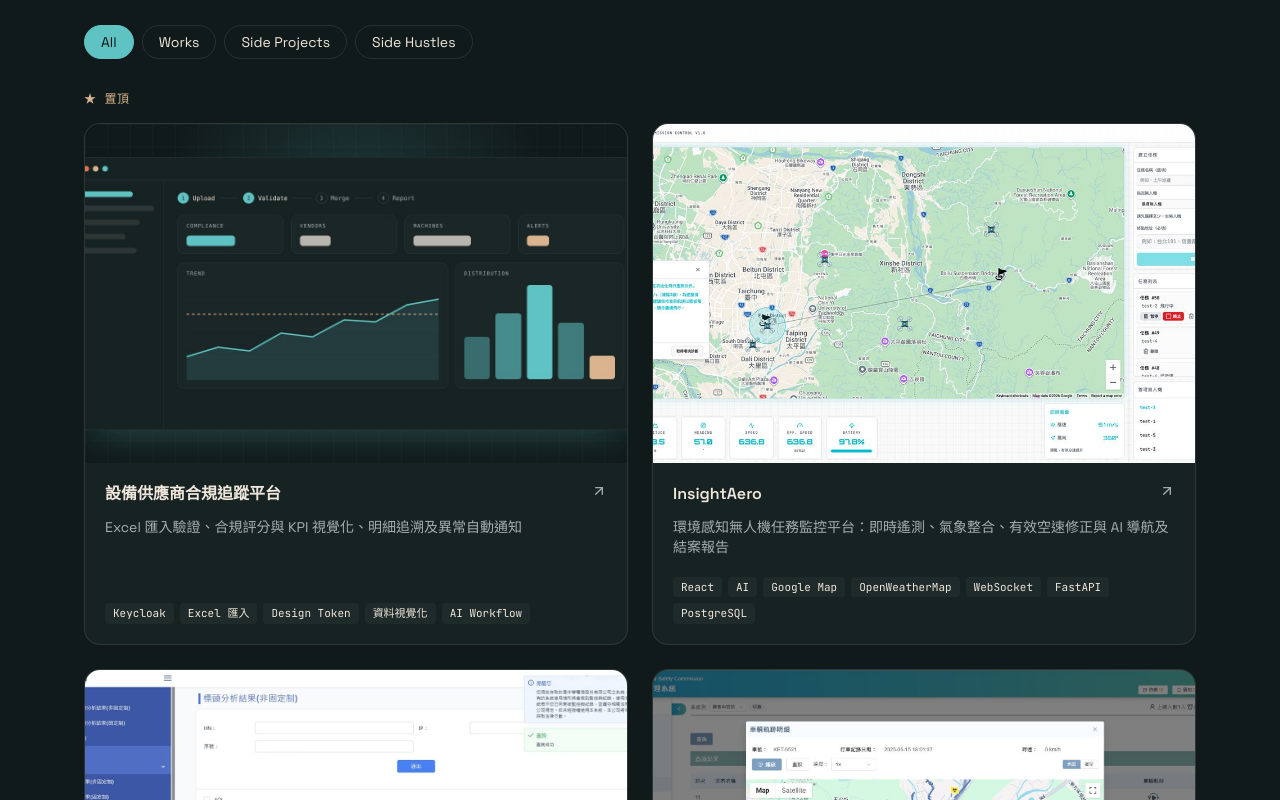
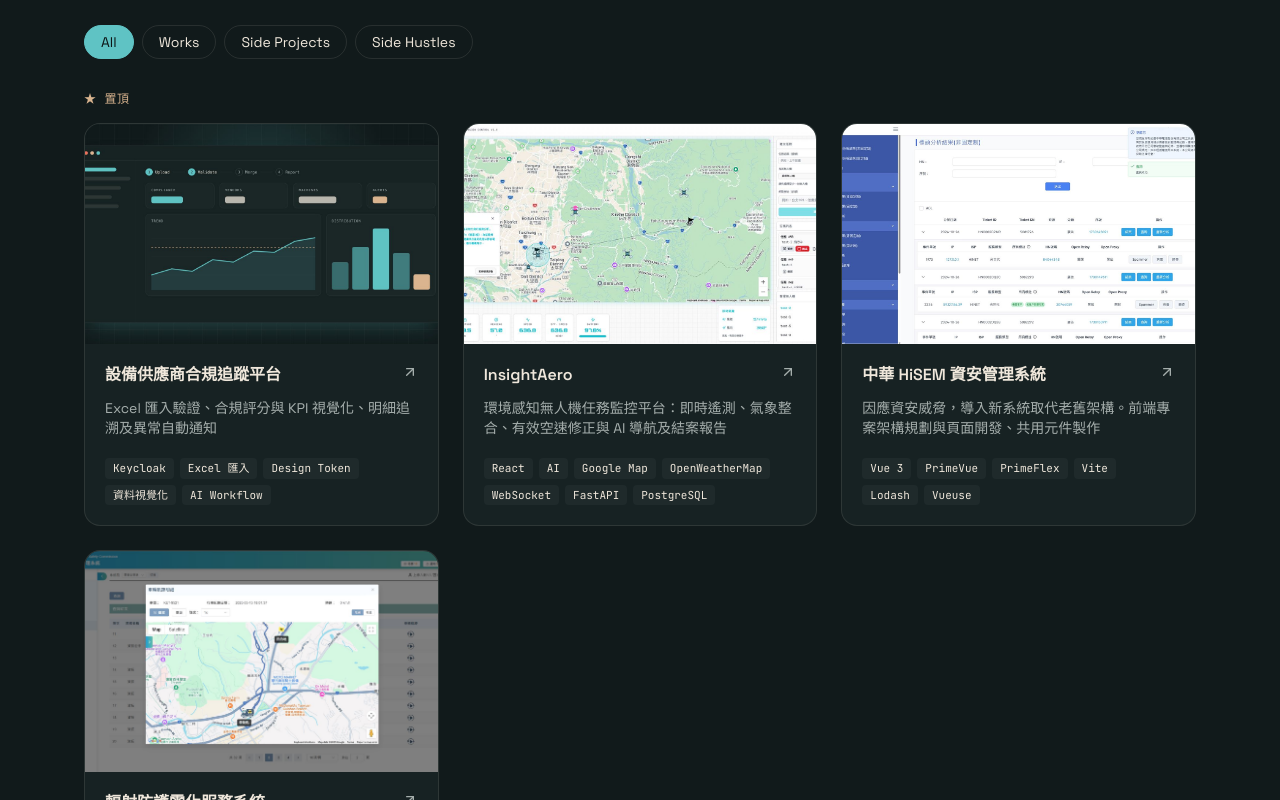
Before and after one commit to sam821203/YUHAO, a Next.js app: page / in a window 1280 px wide. Shown: the part 2700-3500 px from the top of the page. Built offline with nearby package versions, Linux system fonts and the light colour scheme.

Commit message:
Keep featured projects in three columns
Co-Authored-By: Claude Opus 5.5 (1M context) <noreply@anthropic.com>
Claude-Session: https://claude.ai/code/session_011ZaRbTbjq2cmJssaY5uGXf

```diff
--- a/components/ProjectCard.tsx
+++ b/components/ProjectCard.tsx
@@ -15,7 +15,7 @@ export function ProjectCard({ p, large }: { p: Project; large?: boolean }) {
           alt={p.title}
           width={p.image.width}
           height={p.image.height}
-          sizes={large ? "(min-width: 1024px) 560px, (min-width: 768px) 50vw, 100vw" : "(min-width: 1024px) 368px, (min-width: 640px) 50vw, 100vw"}
+          sizes={large ? "(min-width: 1024px) 368px, (min-width: 768px) 33vw, 100vw" : "(min-width: 1024px) 368px, (min-width: 640px) 50vw, 100vw"}
           className="size-full object-cover transition-transform duration-500 group-hover:scale-105"
         />
       </div>
--- a/components/ProjectGrid.tsx
+++ b/components/ProjectGrid.tsx
@@ -33,7 +33,7 @@ export function ProjectGrid() {
       {featured.length > 0 && (
         <>
           <p className="mb-4 font-mono text-xs uppercase tracking-wider text-accent">★ 置頂</p>
-          <div className={`mb-12 grid gap-6 ${featured.length % 3 !== 0 && featured.length % 2 === 0 ? "md:grid-cols-2" : "md:grid-cols-3"}`}>
+          <div className="mb-12 grid gap-6 md:grid-cols-3">
             {featured.map((p, i) => (
               <Reveal key={`${filter}-${p.slug}`} delay={i * 80} className="h-full">
                 <ProjectCard p={p} large />
```
